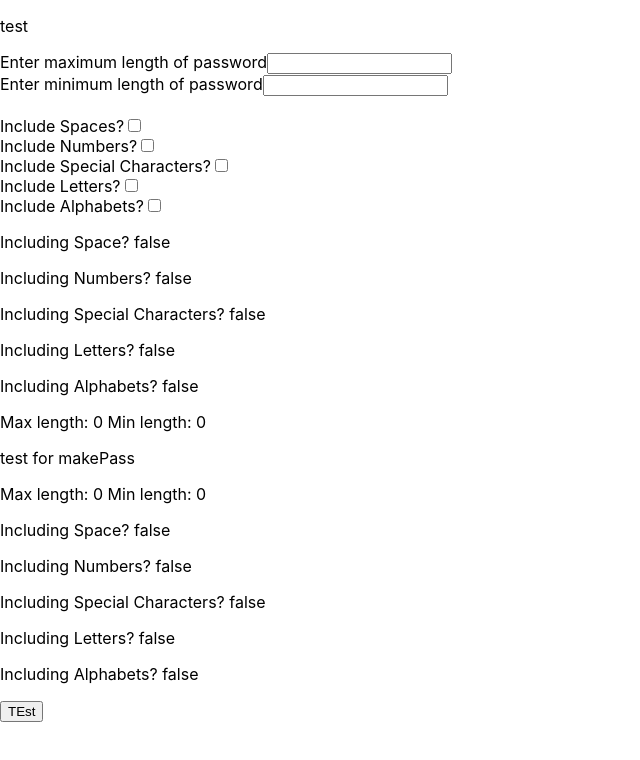
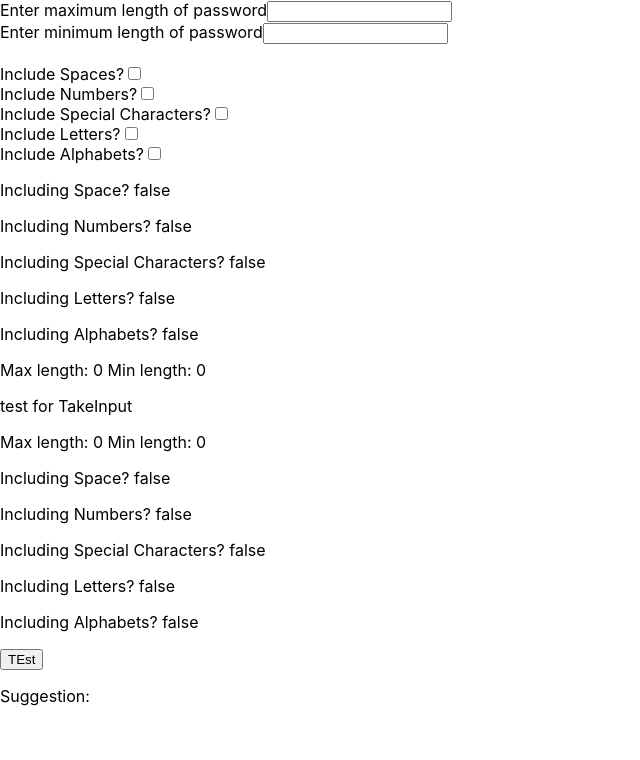
Before and after one commit to saptarshi543/passwordGenerator, a React (Create React App) app: page / in a window 1280 px wide. Shown: the top 760 px of the page, without its empty margins (0-640 px from the left). Built offline with nearby package versions, Linux system fonts and the light colour scheme.

Commit message:
now suggestion shows the suggested password..pswd len is somehow not working...

```diff
--- a/src/App.js
+++ b/src/App.js
@@ -4,7 +4,6 @@ function App() {
   return (
 <div>
 
-  <p>test</p>
 <Checkbox />
 
 </div>
--- a/src/Checkbox.js
+++ b/src/Checkbox.js
@@ -1,6 +1,6 @@
 //import React from "react";
 import * as React from 'react';
-import MakePass from './MakePass';
+import TakeInput from './TakeInput.js';
 
 function Checkbox(){
 	const [max, setMax]=React.useState(0);
@@ -58,7 +58,7 @@ return(
 
 
 
-	<MakePass max={max} min={min} space={space} num={num} spc_char={special} letters={letters} alphabets={alphabets}/>
+	<TakeInput max={max} min={min} space={space} num={num} spc_char={special} letters={letters} alphabets={alphabets}/>
 	</div>
 );
 }
--- a/src/MakePass.js
+++ b/src/TakeInput.js
@@ -1,5 +1,9 @@
 import React from "react";
-function make_pswd(max, min,spaceObj, numObj, specialObj, lettersObj, alphabetsObj){
+
+	var final_length=0;//working...
+	var suggestion="";
+function validateFinalArray(max, min,spaceObj, numObj, specialObj, lettersObj, alphabetsObj){
+	var i;
 	var number=['1','2','3','4','5','6','7','8','9','0'];
 	var special_char=['!','@','#','$','%','&','*'];
 	var space=[' '];
@@ -9,11 +13,10 @@ function make_pswd(max, min,spaceObj, numObj, specialObj, lettersObj, alphabetsO
 
 
 
-	var final_length=0;//working...
 	if (max==min) {final_length=max;}
 	else{
 	 final_length=random(max, min);}
-//	console.log("test for len:"+final_length);
+	console.log("test for len:"+final_length);
 
 	let numbersUser=Boolean(numObj);
 	let specialUser=Boolean(specialObj);
@@ -25,42 +28,32 @@ function make_pswd(max, min,spaceObj, numObj, specialObj, lettersObj, alphabetsO
 
 	//adding selection to final_data array
 	if(numbersUser===true){
-		console.log("num is true");
-	for(var i=0; i< number.length; i++){
-		console.log("num"+number[i]);
+	for( i=0; i< number.length; i++){
 		final_data.push(number[i]);
-		//console.log(final_data[i]);
 		}
 	}
-	if(specialUser==true){
-	for(var i=0; i< special_char.length; i++){
-		console.log(special_char[i]);
+	if(specialUser===true){
+	for(i=0; i< special_char.length; i++){
 		final_data.push(special_char[i]);
-		//console.log(final_data[i]);
 		}
 	}
-	if(lettersUser==true){
-	for(var i=0; i< letter.length; i++){
-		console.log("letter"+letter[i]);
+	if(lettersUser===true){
+	for(i=0; i< letter.length; i++){
 		final_data.push(letter[i]);
-		//console.log(final_data[i]);
 		}
 	}
-	if(alphabetsUser==true){
-	for(var i=0; i< alpha.length; i++){
-		console.log("alpha"+alpha[i]);
+	if(alphabetsUser===true){
+	for(i=0; i< alpha.length; i++){
 		final_data.push(alpha[i]);
-		//console.log(final_data[i]);
 		}
 	}
-	if(spaceUser==true)
+	if(spaceUser===true)
 		final_data.push(space[0]);
 
-	//checking final array
-	//for(var i=0; i< final_data.length; i++){
-	//	console.log(i+"---"+final_data[i]);
-	//}
-console.log("final>>"+final_data);
+//console.log("final>>"+final_data);
+	//passing...
+	makePswd(final_data, final_length);
+
 }
 
 
@@ -68,7 +61,36 @@ function random( max,min){//this function is working...
 	min=Math.ceil(min);max=Math.floor(max);
 	return Math.floor(Math.random()*(max-min)+min);
 	}
-function MakePass(props){
+
+
+function makePswd(data, len){
+	console.log("from makePsw");
+	console.log(data+" >> "+len);
+	console.log("exiting makePswd");
+	var j;
+	for(j=0; j<len; j++){
+		suggestion+= data[random(0, data.length-1)];
+	}
+	console.log(suggestion+" >> " + j);
+}
+
+
+
+
+
+
+
+
+
+
+
+
+
+
+
+
+
+function TakeInput(props){
 
 	function make(){
 	var len_of_pass=random(props.max, props.min);
@@ -77,7 +99,7 @@ function MakePass(props){
 return(
 <div>
 
-<p>test for makePass</p>
+<p>test for TakeInput</p>
 <p>Max length: {props.max} Min length: {props.min}</p>
 
 
@@ -88,9 +110,11 @@ return(
 	<p> Including Letters? {props.letters.toString()}</p>
 	<p> Including Alphabets? {props.alphabets.toString()}</p>
 
-<button type="button" onChange={make_pswd(props.max, props.min, props.space, props.num, props.spc_char, props.letters, props.alphabets)}> TEst</button>
+<button type="button" onChange={validateFinalArray(props.max, props.min, props.space, props.num, props.spc_char, props.letters, props.alphabets)}> TEst</button>
+
+	<p>Suggestion: {suggestion.toString()}</p>
 	</div>
 );
 }
 
-export default MakePass;
+export default TakeInput;
```
